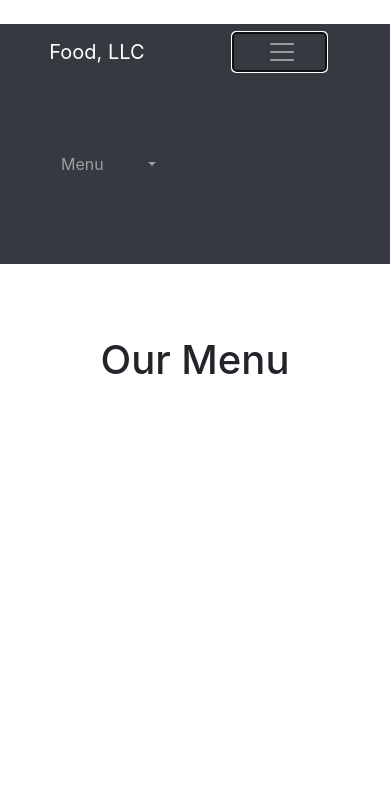
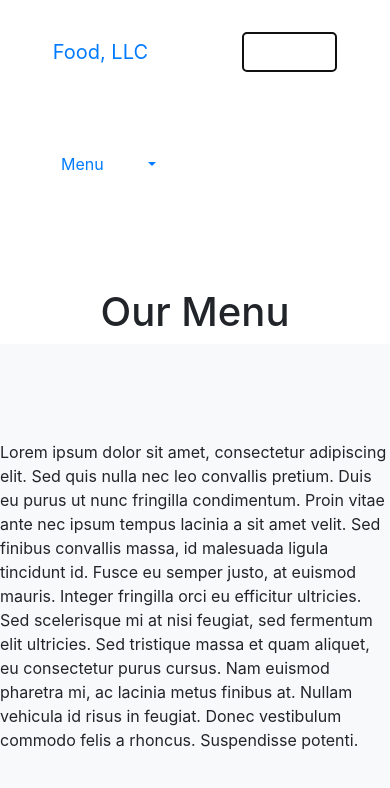
Before and after one commit to Rojin-azarian/HTML-CSS-and-JavaScript, a plain HTML site: page mod3_solutions/index.html in a window 390 px wide. Both pictures are taken after a click on the button "Toggle navigation". Drawn offline with nearby package versions, Linux system fonts and the light colour scheme.

Commit message:
Index.html
Initial

```diff
--- a/mod3_solutions/index.html
+++ b/mod3_solutions/index.html
@@ -3,25 +3,33 @@
 <head>
   <meta charset="UTF-8">
   <meta name="viewport" content="width=device-width, initial-scale=1.0">
-  <title>Bootstrap Assignment</title>
-  <link href="https://maxcdn.bootstrapcdn.com/bootstrap/4.5.2/css/bootstrap.min.css" rel="stylesheet">
+  <title>Navbar with Bootstrap</title>
+  <link rel="stylesheet" href="https://stackpath.bootstrapcdn.com/bootstrap/4.5.2/css/bootstrap.min.css">
+  <style>
+    .dropdown-menu {
+      width: 100%;
+      background-color: #f8f9fa; /* Set background color for dropdown menu */
+    }
+  </style>
 </head>
 <body>
 
-<nav class="navbar navbar-expand-md navbar-dark bg-dark">
+<nav class="navbar navbar-expand-md">
   <a class="navbar-brand" href="#">Food, LLC</a>
-  <!-- Mobile view menu button -->
-  <button class="navbar-toggler d-md-none" type="button" data-toggle="collapse" data-target="#navbarSupportedContent" aria-controls="navbarSupportedContent" aria-expanded="false" aria-label="Toggle navigation">
+  <!-- For desktop and tablet view, hide the navbar toggler -->
+  <button class="navbar-toggler visible-xs" type="button" data-toggle="collapse" data-target="#navbarSupportedContent" aria-controls="navbarSupportedContent" aria-expanded="false" aria-label="Toggle navigation">
     <span class="navbar-toggler-icon"></span>
   </button>
-  <!-- Mobile view dropdown menu -->
+
   <div class="collapse navbar-collapse" id="navbarSupportedContent">
-    <ul class="navbar-nav ml-auto">
-      <li class="nav-item dropdown d-md-none">
-        <a class="nav-link dropdown-toggle" href="#" id="navbarDropdown" role="button" data-toggle="dropdown" aria-haspopup="true" aria-expanded="false">
+    <!-- For desktop and tablet view, hide the navbar items -->
+    <ul class="navbar-nav ml-auto visible-xs">
+      <!-- Items for mobile view are added here -->
+      <li class="nav-item dropdown">
+        <a class="nav-link dropdown-toggle" href="#" id="navbarDropdownMenuLink" role="button" data-toggle="dropdown" aria-haspopup="true" aria-expanded="false">
           Menu
         </a>
-        <div class="dropdown-menu" aria-labelledby="navbarDropdown">
+        <div class="dropdown-menu" aria-labelledby="navbarDropdownMenuLink">
           <a class="dropdown-item" href="#">Chicken</a>
           <a class="dropdown-item" href="#">Beef</a>
           <a class="dropdown-item" href="#">Sushi</a>
@@ -31,24 +39,26 @@
   </div>
 </nav>
 
-<!-- Page Heading -->
+<!-- Page heading -->
 <div class="container text-center">
-  <h1 class="mt-5">Our Menu</h1>
+  <h1>Our Menu</h1>
 </div>
 
-<!-- Tall Section with Bootstrap Grid -->
-<section class="tall-section">
+<!-- Main section with Bootstrap grid -->
+<section class="bg-light">
   <div class="container">
     <div class="row">
       <div class="col-xs-12">
-        <!-- Content here -->
+        <!-- Tall section content goes here -->
+        <!-- For example, a lot of text or set height to 1000px -->
+        <p>Lorem ipsum dolor sit amet, consectetur adipiscing elit. Sed quis nulla nec leo convallis pretium. Duis eu purus ut nunc fringilla condimentum. Proin vitae ante nec ipsum tempus lacinia a sit amet velit. Sed finibus convallis massa, id malesuada ligula tincidunt id. Fusce eu semper justo, at euismod mauris. Integer fringilla orci eu efficitur ultricies. Sed scelerisque mi at nisi feugiat, sed fermentum elit ultricies. Sed tristique massa et quam aliquet, eu consectetur purus cursus. Nam euismod pharetra mi, ac lacinia metus finibus at. Nullam vehicula id risus in feugiat. Donec vestibulum commodo felis a rhoncus. Suspendisse potenti.</p>
       </div>
     </div>
   </div>
 </section>
 
 <script src="https://code.jquery.com/jquery-3.5.1.slim.min.js"></script>
-<script src="https://cdn.jsdelivr.net/npm/popper.js@1.16.1/dist/umd/popper.min.js"></script>
-<script src="https://maxcdn.bootstrapcdn.com/bootstrap/4.5.2/js/bootstrap.min.js"></script>
+<script src="https://cdn.jsdelivr.net/npm/@popperjs/core@2.5.3/dist/umd/popper.min.js"></script>
+<script src="https://stackpath.bootstrapcdn.com/bootstrap/4.5.2/js/bootstrap.min.js"></script>
 </body>
 </html>
```
